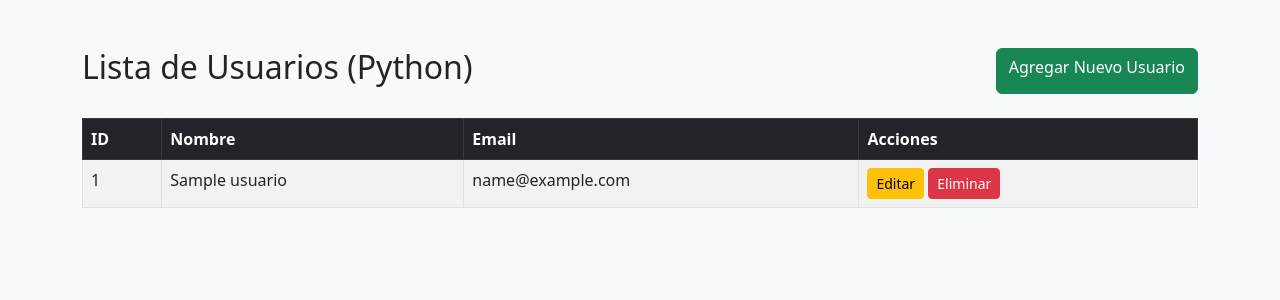
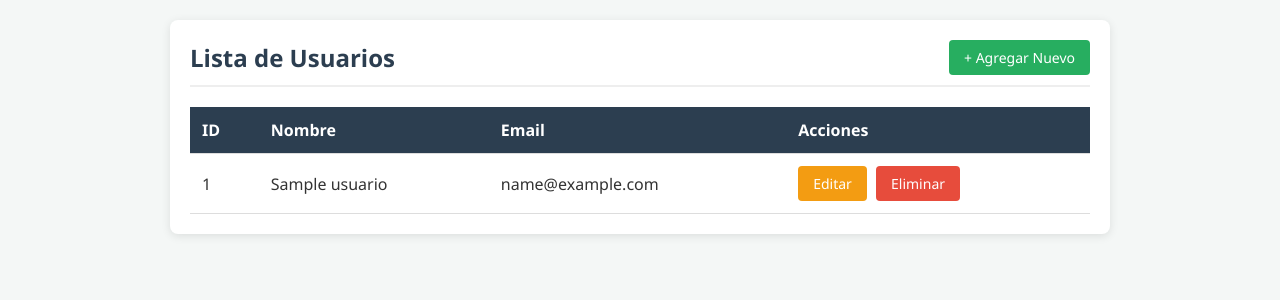
Before and after one commit to Maannuu22/crudform-python, a Flask app: page / in a window 1280 px wide. Shown: the top 300 px of the page. Run offline with Flask 3, Linux system fonts and the light colour scheme; tables that the repository leaves empty or names only in its code hold one stand-in row (values such as "Sample post").

Commit message:
Revamp index.html with new styles and structure

```diff
--- a/templates/index.html
+++ b/templates/index.html
@@ -2,18 +2,77 @@
 <html lang="es">
 <head>
     <meta charset="UTF-8">
-    <title>CRUD Python & MySQL</title>
-    <link href="https://cdn.jsdelivr.net/npm/bootstrap@5.3.0/dist/css/bootstrap.min.css" rel="stylesheet">
+    <meta name="viewport" content="width=device-width, initial-scale=1.0">
+    <title>CRUD Usuarios - Python</title>
+    <style>
+        /* CSS INTEGRADO */
+        body {
+            font-family: 'Segoe UI', Tahoma, Geneva, Verdana, sans-serif;
+            background-color: #f4f7f6;
+            margin: 0;
+            padding: 20px;
+            color: #333;
+        }
+        .container {
+            max-width: 900px;
+            margin: 0 auto;
+            background: white;
+            padding: 20px;
+            border-radius: 8px;
+            box-shadow: 0 2px 10px rgba(0,0,0,0.1);
+        }
+        .header {
+            display: flex;
+            justify-content: space-between;
+            align-items: center;
+            border-bottom: 2px solid #eee;
+            padding-bottom: 10px;
+            margin-bottom: 20px;
+        }
+        h2 { margin: 0; color: #2c3e50; }
+
+        /* Botones */
+        .btn {
+            padding: 8px 15px;
+            border-radius: 4px;
+            text-decoration: none;
+            font-size: 14px;
+            display: inline-block;
+            border: none;
+            cursor: pointer;
+        }
+        .btn-add { background-color: #27ae60; color: white; }
+        .btn-edit { background-color: #f39c12; color: white; margin-right: 5px; }
+        .btn-delete { background-color: #e74c3c; color: white; }
+        .btn:hover { opacity: 0.8; }
+
+        /* Tabla */
+        table {
+            width: 100%;
+            border-collapse: collapse;
+            margin-top: 10px;
+        }
+        th, td {
+            text-align: left;
+            padding: 12px;
+            border-bottom: 1px solid #ddd;
+        }
+        th {
+            background-color: #2c3e50;
+            color: white;
+        }
+        tr:hover { background-color: #f9f9f9; }
+    </style>
 </head>
-<body class="bg-light">
-    <div class="container mt-5">
-        <div class="d-flex justify-content-between mb-4">
-            <h2>Lista de Usuarios (Python)</h2>
-            <a href="/add" class="btn btn-success">Agregar Nuevo Usuario</a>
+<body>
+    <div class="container">
+        <div class="header">
+            <h2>Lista de Usuarios</h2>
+            <a href="/add" class="btn btn-add"> + Agregar Nuevo</a>
         </div>
 
-        <table class="table table-bordered table-striped bg-white">
-            <thead class="table-dark">
+        <table>
+            <thead>
                 <tr>
                     <th>ID</th>
                     <th>Nombre</th>
@@ -28,8 +87,8 @@
                     <td>{{ u.nombre }}</td>
                     <td>{{ u.email }}</td>
                     <td>
-                        <a href="/edit/{{ u.id }}" class="btn btn-sm btn-warning">Editar</a>
-                        <a href="/delete/{{ u.id }}" class="btn btn-sm btn-danger" onclick="return confirm('¿Seguro?')">Eliminar</a>
+                        <a href="/edit/{{ u.id }}" class="btn btn-edit">Editar</a>
+                        <a href="/delete/{{ u.id }}" class="btn btn-delete" onclick="return confirm('¿Eliminar registro?')">Eliminar</a>
                     </td>
                 </tr>
                 {% endfor %}
```
